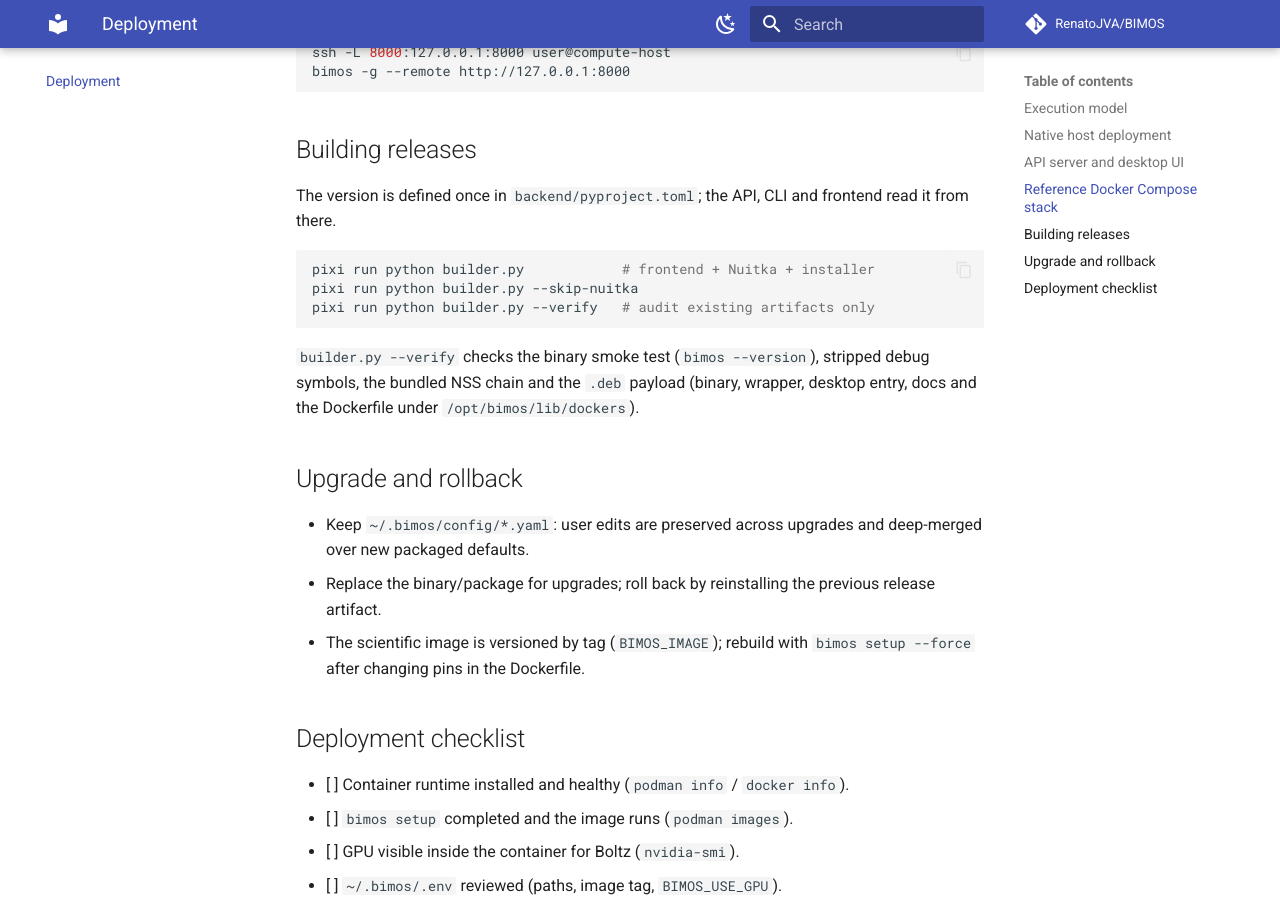
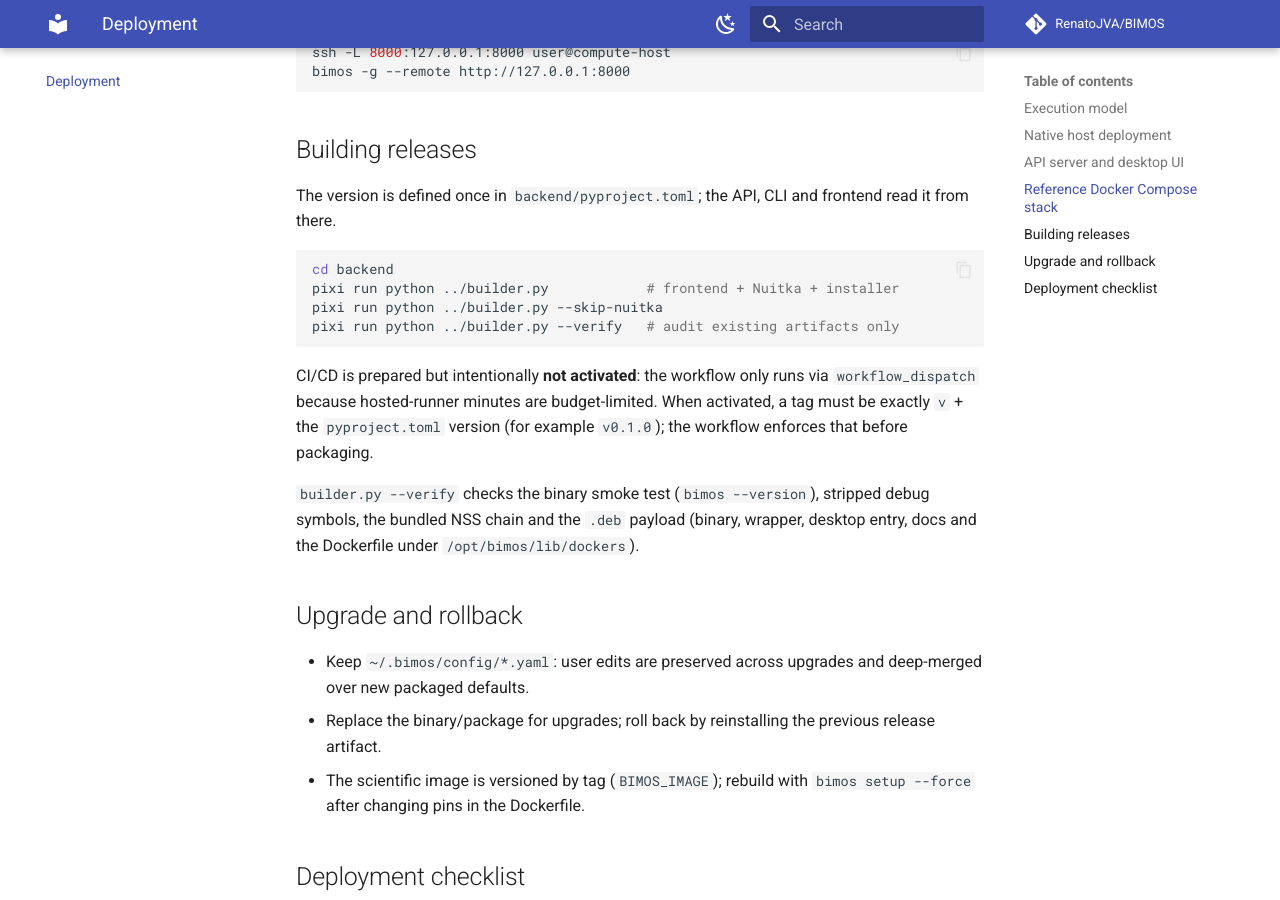
Before and after one commit to RenatoJVA/BIMOS, an MkDocs documentation site: the page built from docs/deployment.md, in a window 1280 px wide and 900 px high, scrolled down 2171 px. Built offline with MkDocs 1.6.1 and Material for MkDocs 9.7.7, drawn with Linux system fonts in a browser that asks for light colours; comment, search, counter and statistics services are not loaded.

Commit message:
docs: record P2 closure and the manual CI policy
Update the validation gates to 520 tests, document the corrected builder invocation, and state that P0-02/tag releases stay pending until CI is explicitly enabled.

````diff
--- a/docs/deployment.md
+++ b/docs/deployment.md
@@ -102,10 +102,16 @@ The version is defined once in `backend/pyproject.toml`; the API, CLI and
 frontend read it from there.
 
 ```bash
-pixi run python builder.py            # frontend + Nuitka + installer
-pixi run python builder.py --skip-nuitka
-pixi run python builder.py --verify   # audit existing artifacts only
+cd backend
+pixi run python ../builder.py            # frontend + Nuitka + installer
+pixi run python ../builder.py --skip-nuitka
+pixi run python ../builder.py --verify   # audit existing artifacts only
 ```
+
+CI/CD is prepared but intentionally **not activated**: the workflow only runs
+via `workflow_dispatch` because hosted-runner minutes are budget-limited. When
+activated, a tag must be exactly `v` + the `pyproject.toml` version (for example
+`v0.1.0`); the workflow enforces that before packaging.
 
 `builder.py --verify` checks the binary smoke test (`bimos --version`), stripped
 debug symbols, the bundled NSS chain and the `.deb` payload (binary, wrapper,
````
